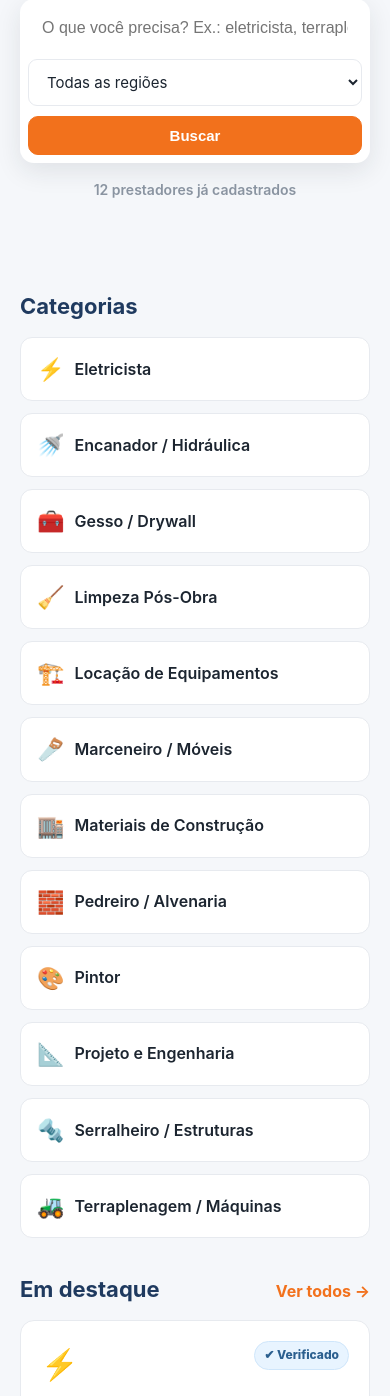
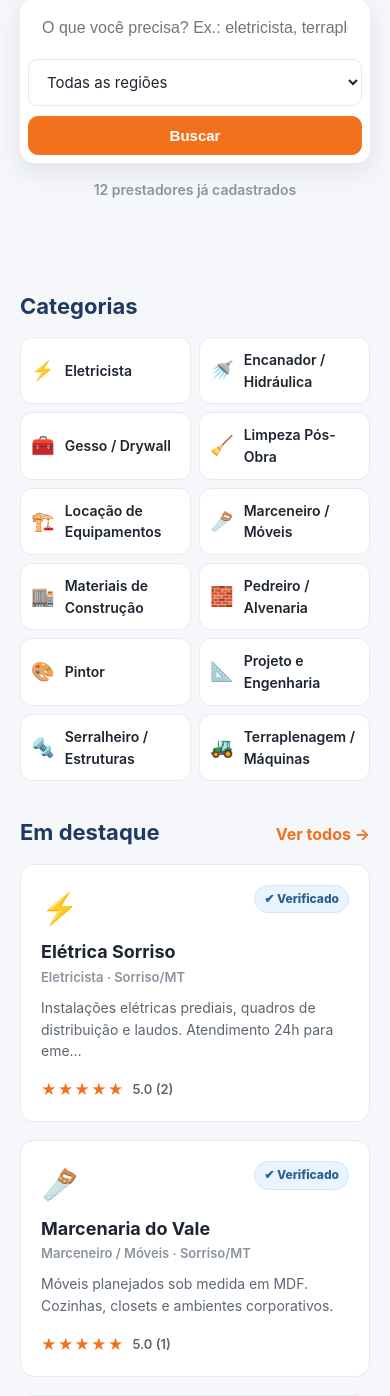
Before and after one commit to vitorzanchetpereira/vzp-construir-reformar-app-web, a Flask app: page / in a window 390 px wide. Shown: the part 449-1845 px from the top of the page. Run offline with Flask 3, Linux system fonts and the light colour scheme; data comes from the database, SQL or seed files in the repository; some libraries are stand-ins or nearby versions.

Commit message:
Grade de categorias em 2 colunas no celular
Com 39 categorias, a grade caia pra 1 coluna em telas pequenas e virava
uma lista longa de scroll. Reduz o minimo do grid so no breakpoint
mobile pra caber 2 colunas.

```diff
--- a/static/style.css
+++ b/static/style.css
@@ -285,6 +285,9 @@ section{margin:38px 0}
   .hero h1{font-size:30px}
   .busca{flex-direction:column}
   .grid-2{grid-template-columns:1fr}
+  .grid-cats{grid-template-columns:repeat(auto-fill,minmax(140px,1fr));gap:8px}
+  .cat-chip{padding:11px 10px;font-size:14px}
+  .cat-icone{font-size:19px}
   .cta{flex-direction:column;text-align:center}
   .mod-item{flex-direction:column}
   .mod-acoes{flex-direction:row}
```
